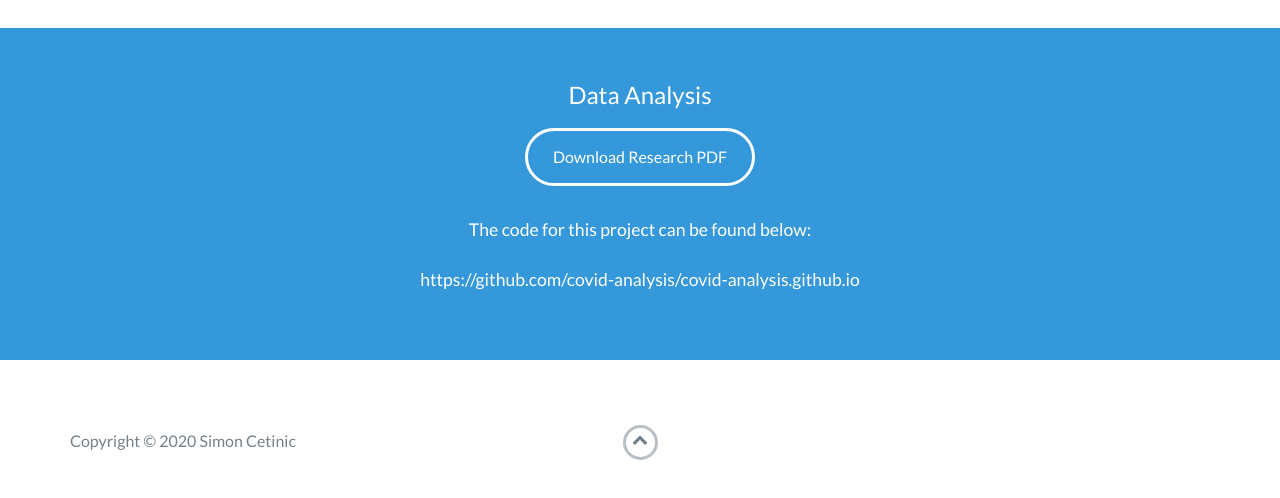
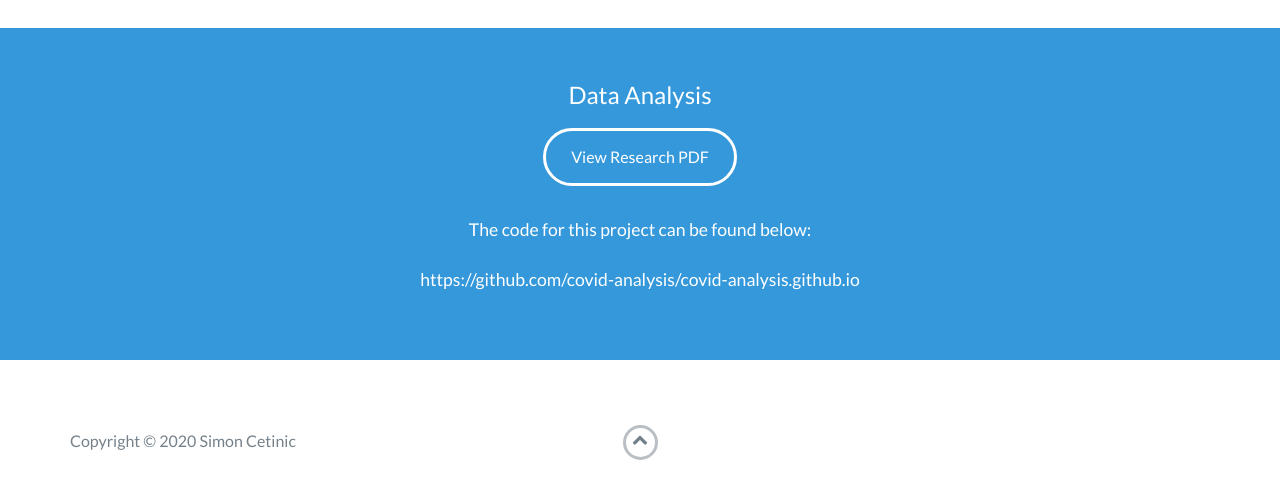
Before and after one commit to portfolio-showcase/portfolio-showcase.github.io, a website: page index.html in a window 1280 px wide. Shown: the part 7674-8172 px from the top of the page. Drawn offline with nearby package versions, Linux system fonts and the light colour scheme.

Commit message:
Update index.html

```diff
--- a/index.html
+++ b/index.html
@@ -178,7 +178,7 @@
 
     <div id="contact">
         <h2 class="header">Data Analysis</h2>
-        <a href="https://s3.ca-central-1.amazonaws.com/portfolio-bucket-master/A Data Analysis Modelling the Effects of Climate on the Increase in Confirmed COVID-19 Cases in Toronto.pdf" class="btn-rounded-white" download="A Data Analysis Modelling the Effects of Climate on the Increase in Confirmed COVID-19 Cases in Toronto">Download Research PDF
+        <a href="https://s3.ca-central-1.amazonaws.com/portfolio-bucket-master/A Data Analysis Modelling the Effects of Climate on the Increase in Confirmed COVID-19 Cases in Toronto.pdf" class="btn-rounded-white" target="_blank">View Research PDF
         </a>
         <p class="data_p">The code for this project can be found below: <br><br> https://github.com/covid-analysis/covid-analysis.github.io</p>
     </div>
```
